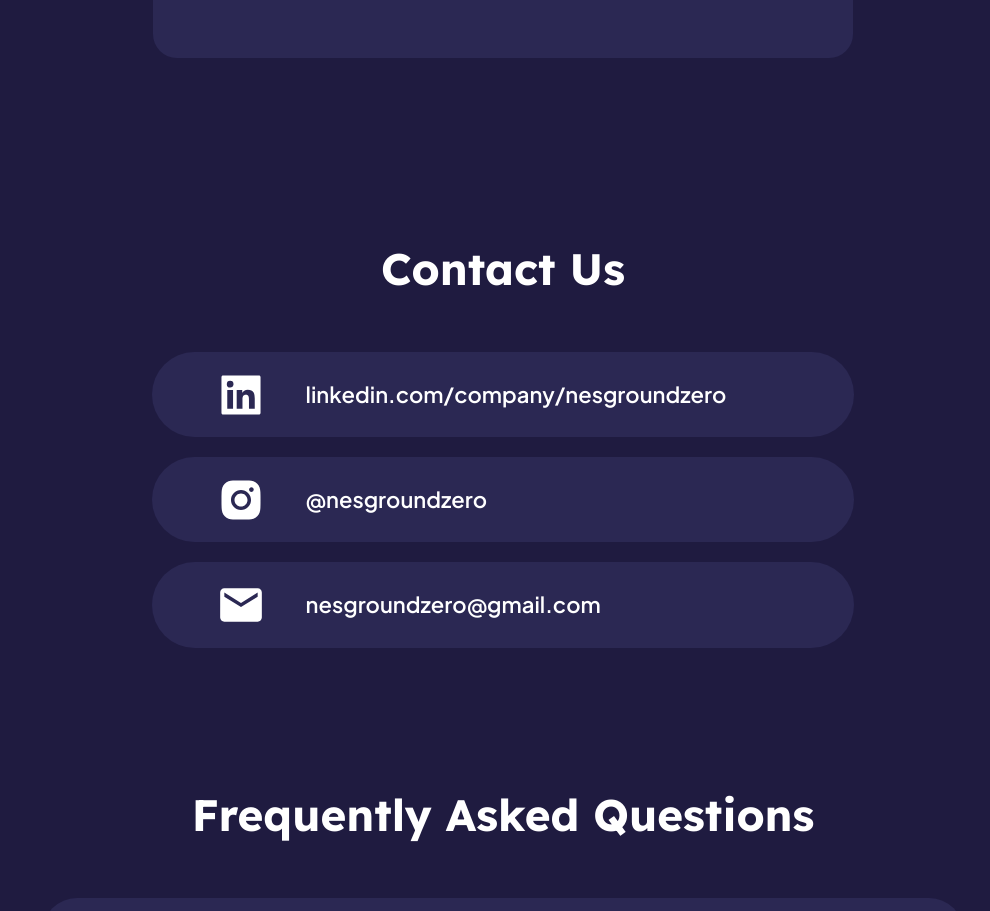
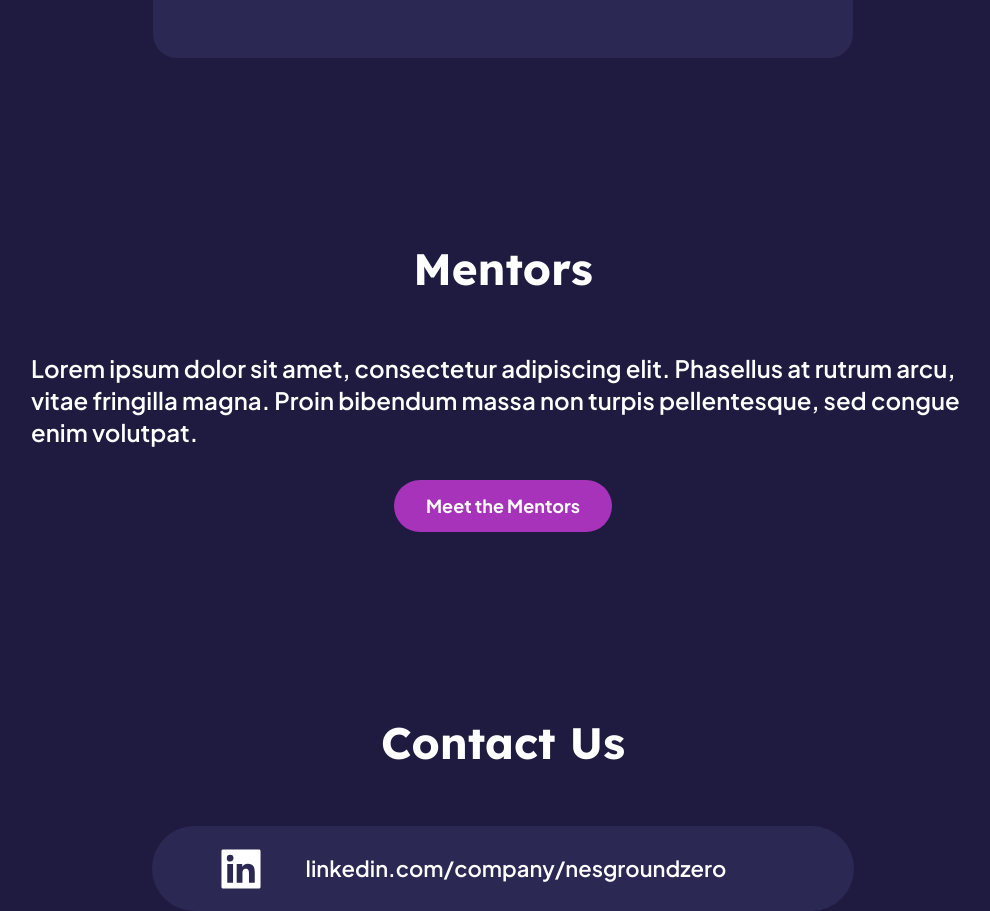
Before and after one commit to groundzero2023/groundzero-website, a React (Vite) app in the folder groundzero/: page / in a window 1280 px wide. Shown: the part 5520-6431 px from the top of the page, without its empty margins (137-1127 px from the left). Built offline with nearby package versions, Linux system fonts and the light colour scheme.

Commit message:
Fix error in `App`

```diff
--- a/groundzero/src/App.jsx
+++ b/groundzero/src/App.jsx
@@ -54,8 +54,8 @@ const App = () => {
             <ProblemStatements />
             <Timeline />
             <ProblemStatementCountdown />
-            {/*<Partners />
-            <Mentors />*/}
+            {/* <Partners /> */}
+            <Mentors />
             <ContactUsTemp />
             <Faq />
             <Footer />
```
